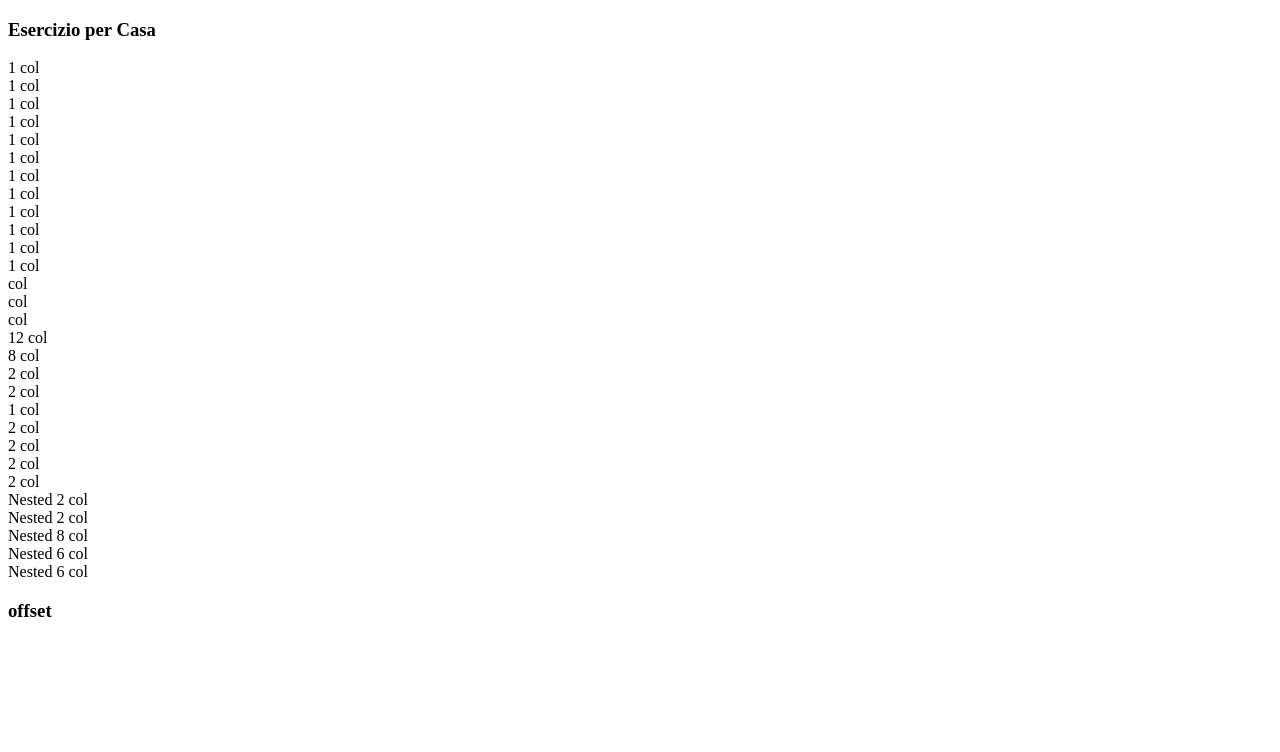
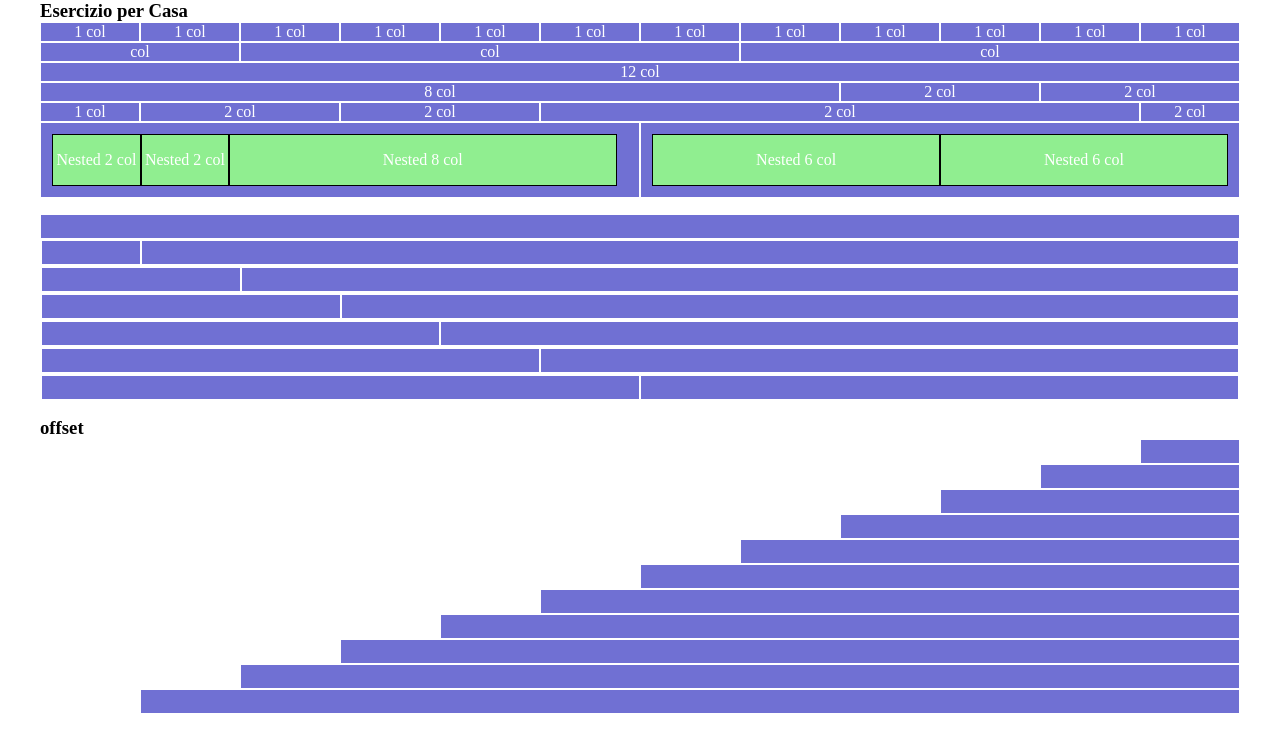
Before and after one commit to Patrickhell/html-css-12bool, a plain HTML site: page index.html in a window 1280 px wide. Drawn offline with Linux system fonts and the light colour scheme.

Commit message:
aggiunto framework 12-bool.css

```diff
--- a/css/style.css
+++ b/css/style.css
@@ -0,0 +1,168 @@
+*{
+    margin: 0;
+    padding: 0;
+    box-sizing: border-box;
+}
+
+.container{
+    max-width: 1200px;
+    margin: 0 auto;
+}
+
+.row{
+    display: flex;
+    flex-direction: row;
+    flex-wrap: wrap;
+}
+
+[class*="col-"] {
+    flex: 0 0 auto;
+    background-color: rgb(112, 112, 211);
+    border: 1px solid white;
+    color: white;
+    text-align: center;
+}
+
+.bg-green{
+  background-color: lightgreen;
+  padding-top:2rem;
+}
+.margin1{
+    margin: .7rem 0 .7rem .7rem ;
+}
+.margin2{
+    margin: .7rem 0 .7rem 0;
+}
+.margin3{
+    margin: .7rem .7rem .7rem 0;
+}
+ .bg-blu{
+    background-color:rgb(112, 112, 211);
+    height: 25px;
+
+
+ }
+
+.col-1{
+    flex-basis: calc((100% / 12) * 1);
+    max-width: calc((100% / 12) * 1);
+}
+
+.col-2{
+    flex-basis: calc((100% / 12) * 2);
+    max-width: calc((100% / 12) * 2);
+}
+.col-nested2{
+    flex-basis: calc((100% / 12) * 2 - .7rem);
+    max-width: calc((100% / 12) * 2 - .7rem);
+    border: 1px solid black;
+    padding: 1rem 0 1rem 0;
+}
+
+.col-nested6{
+    flex-basis: calc((100% / 12) * 6 - .7rem);
+    max-width: calc((100% / 12) * 6 - .7rem);
+    border: 1px solid black;
+    padding: 1rem 0 1rem 0;
+}
+
+.col-nested8{
+    flex-basis: calc((100% / 12) * 8 - .7rem);
+    max-width: calc((100% / 12) * 8 - .7rem);
+    border: 1px solid black;
+    padding: 1rem 0 1rem 0;
+
+
+
+
+}
+
+.col-3{
+    flex-basis: calc((100% / 12) * 3);
+    max-width: calc((100% / 12) * 3);
+
+}
+.col-4{
+    flex-basis: calc((100% / 12) * 4);
+    max-width: calc((100% / 12) * 4);
+}
+.col-5{
+    flex-basis: calc((100% / 12) * 5);
+    max-width: calc((100% / 12) * 5);
+}
+.col-6{
+    flex-basis: calc((100% / 12) * 6);
+    max-width: calc((100% / 12) * 6);
+}
+
+
+.col-7{
+    flex-basis: calc((100% / 12) * 7);
+    max-width: calc((100% / 12) * 7);
+}
+.col-8{
+    flex-basis: calc((100% / 12) * 8);
+    max-width: calc((100% / 12) * 8);
+}
+.col-9{
+    flex-basis: calc((100% / 12) * 9);
+    max-width: calc((100% / 12) * 9);
+}
+.col-10{
+    flex-basis: calc((100% / 12) * 10);
+    max-width: calc((100% / 12) * 10);
+}
+.col-11{
+    flex-basis: calc((100% / 12) * 11);
+    max-width: calc((100% / 12) * 11);
+}
+.col-12{
+    flex-basis: calc((100% / 12) * 12);
+    max-width: calc((100% / 12) * 12);
+
+}
+
+section{
+    padding-bottom: 1rem;
+}
+
+[class*="col-offset"] {
+    flex: 0 0 auto;
+    height: 25px;
+
+}
+
+
+.col-offset-1{
+    margin-left: calc((100% / 12) * 1);
+}
+.col-offset-2{
+    margin-left: calc((100% / 12) * 2);
+}
+.col-offset-3{
+    margin-left: calc((100% / 12) * 3);
+}
+.col-offset-4{
+    margin-left: calc((100% / 12) * 4);
+}
+.col-offset-5{
+    margin-left: calc((100% / 12) * 5);
+}
+.col-offset-6{
+    margin-left: calc((100% / 12) * 6);
+}
+.col-offset-7{
+    margin-left: calc((100% / 12) * 7);
+}
+.col-offset-8{
+    margin-left: calc((100% / 12) * 8);
+}
+.col-offset-9{
+    margin-left: calc((100% / 12) * 9);
+}
+.col-offset-10{
+    margin-left: calc((100% / 12) * 10);
+}
+.col-offset-11{
+    margin-left: calc((100% / 12) * 11);
+}
```
